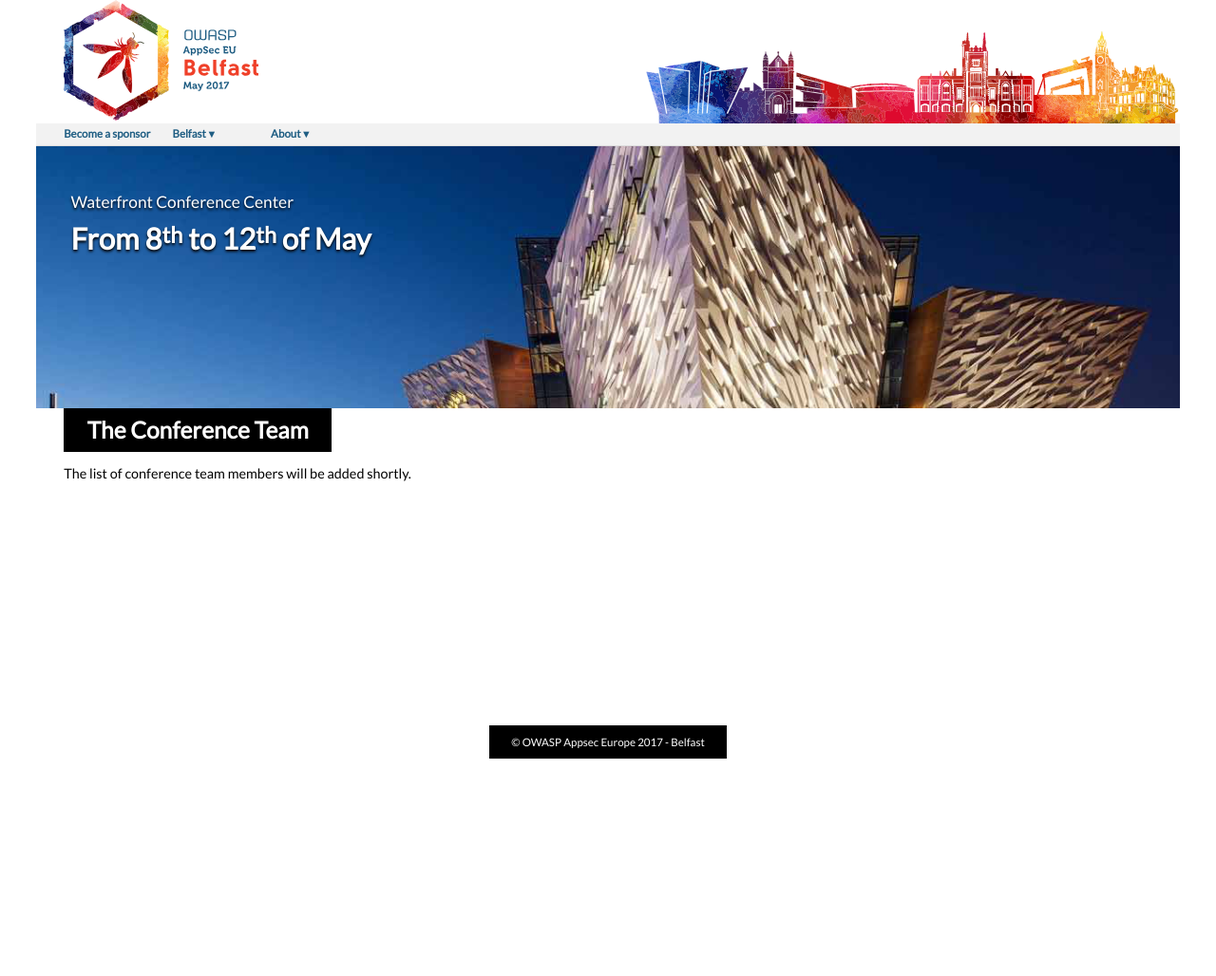
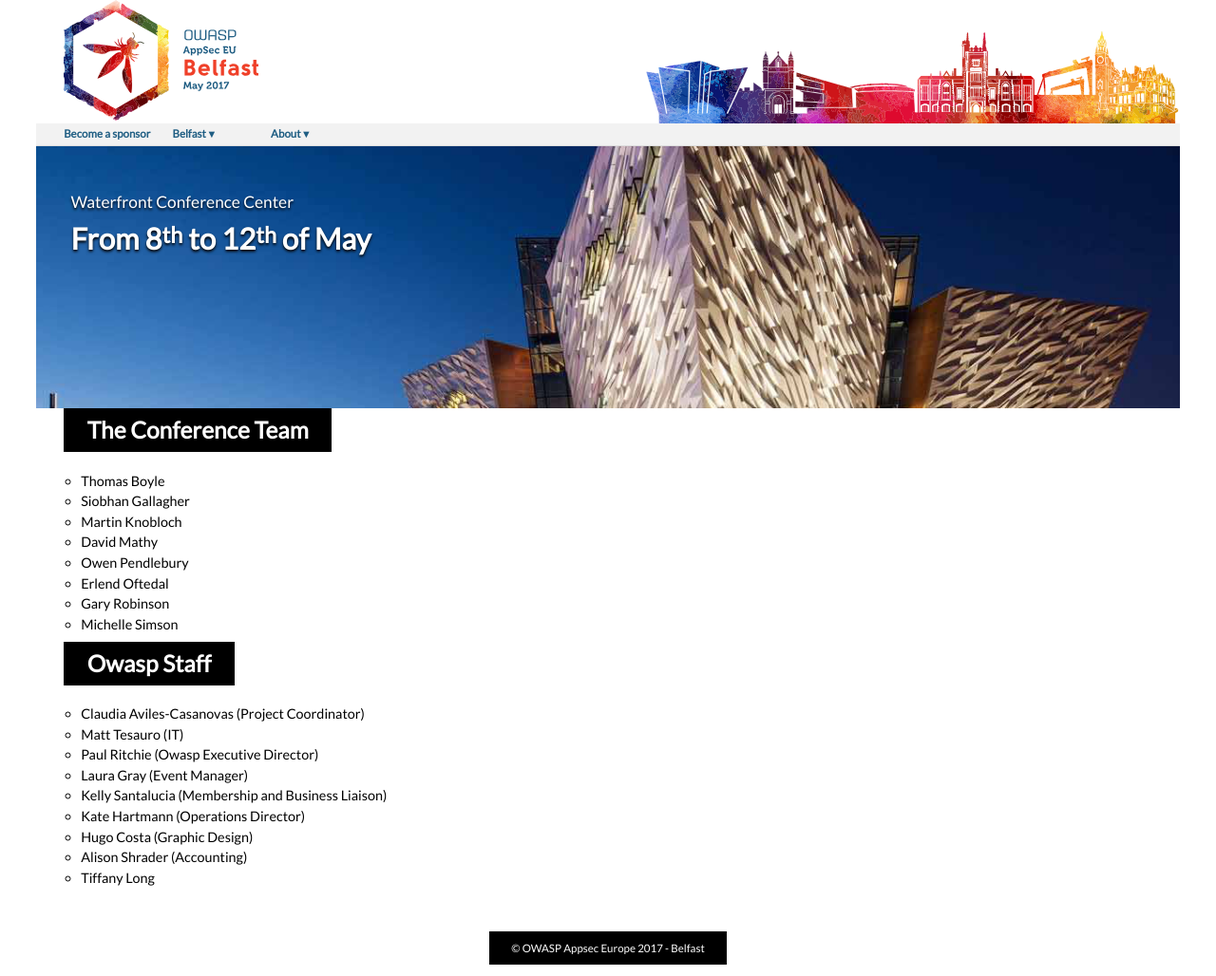
Before and after one commit to OWASP/AppSecEurope2017, a Jekyll site: the page built from about/team.md, in a window 1280 px wide. Shown: the whole page at 95% size. Built offline with Jekyll 4.4.1, drawn with Linux system fonts in a browser that asks for light colours; before the commit the page ends 900 px from its top, so only the background shows below that.

Commit message:
Added team members

```diff
--- a/about/team.md
+++ b/about/team.md
@@ -4,4 +4,23 @@
 
 # {{page.title}}
 
-The list of conference team members will be added shortly.
+* Thomas Boyle
+* Siobhan Gallagher
+* Martin Knobloch
+* David Mathy
+* Owen Pendlebury
+* Erlend Oftedal
+* Gary Robinson
+* Michelle Simson
+
+# Owasp Staff
+
+* Claudia Aviles-Casanovas (Project Coordinator)
+* Matt Tesauro (IT)
+* Paul Ritchie (Owasp Executive Director)
+* Laura Gray (Event Manager)
+* Kelly Santalucia (Membership and Business Liaison)
+* Kate Hartmann (Operations Director)
+* Hugo Costa (Graphic Design)
+* Alison Shrader (Accounting)
+* Tiffany Long
```
